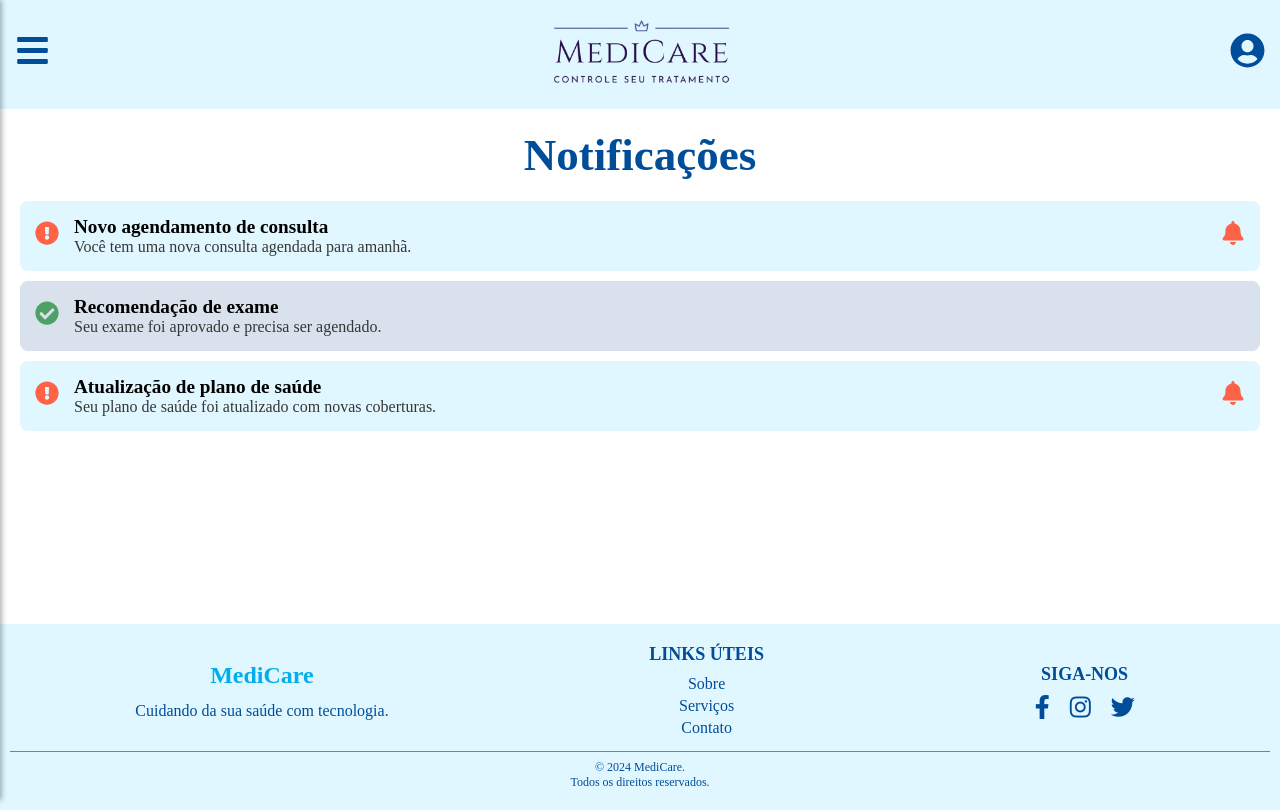
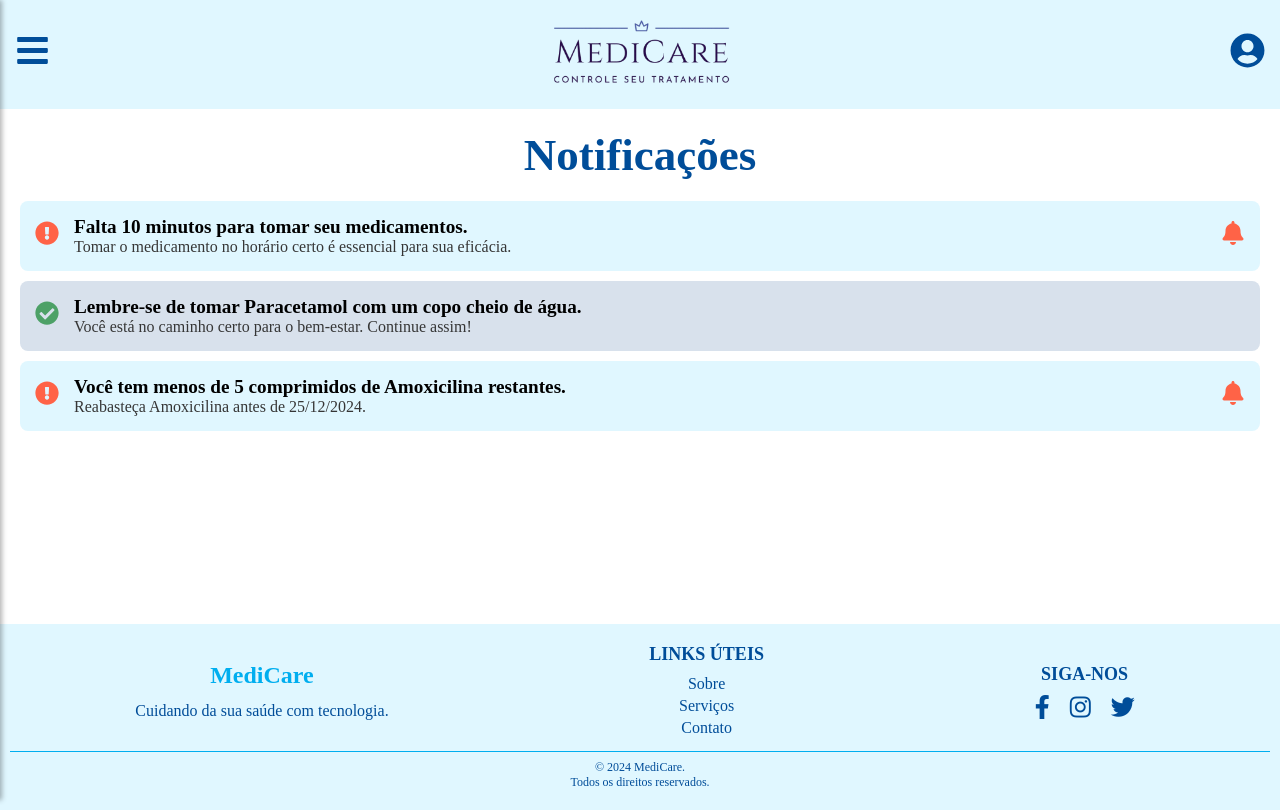
Before and after one commit to Raquel212/MediCareFrontEnd, a React (Vite) app: page /notificacao in a window 1280 px wide. Built offline with nearby package versions, Linux system fonts and the light colour scheme.

Commit message:
Update na Tela de Notificação

```diff
--- a/src/pages/Notificacao/index.jsx
+++ b/src/pages/Notificacao/index.jsx
@@ -7,9 +7,9 @@ import styles from './Notificacao.module.css';
 function Notificacao() {
     // Exemplo de dados de notificação
     const [notificacoes, setNotificacoes] = useState([
-        { id: 1, titulo: 'Novo agendamento de consulta', mensagem: 'Você tem uma nova consulta agendada para amanhã.', lida: false },
-        { id: 2, titulo: 'Recomendação de exame', mensagem: 'Seu exame foi aprovado e precisa ser agendado.', lida: true },
-        { id: 3, titulo: 'Atualização de plano de saúde', mensagem: 'Seu plano de saúde foi atualizado com novas coberturas.', lida: false }
+        { id: 1, titulo: 'Falta 10 minutos para tomar seu medicamentos.', mensagem: 'Tomar o medicamento no horário certo é essencial para sua eficácia.', lida: false },
+        { id: 2, titulo: 'Lembre-se de tomar Paracetamol com um copo cheio de água.', mensagem: 'Você está no caminho certo para o bem-estar. Continue assim!', lida: true },
+        { id: 3, titulo: 'Você tem menos de 5 comprimidos de Amoxicilina restantes.', mensagem: 'Reabasteça Amoxicilina antes de 25/12/2024.', lida: false }
     ]);
 
     // Função para marcar a notificação como lida
```
